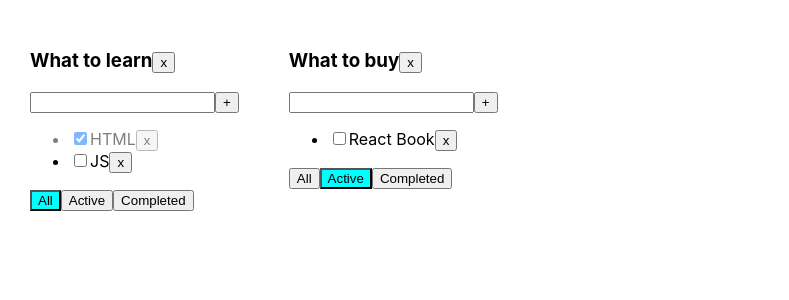
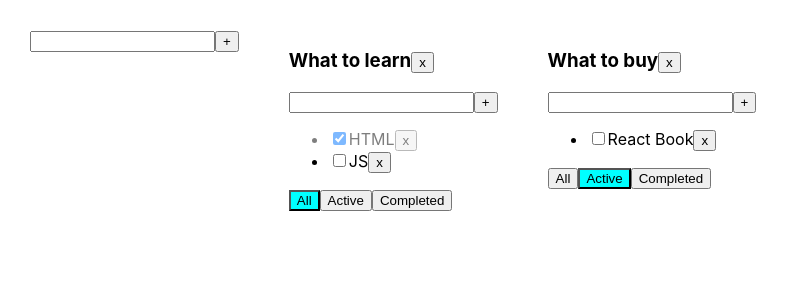
Before and after one commit to iRootPro/TodoListJS, a React (Create React App) app: page / in a window 1280 px wide. Shown: the top 300 px of the page, without its empty margins (0-789 px from the left). Built offline with nearby package versions, Linux system fonts and the light colour scheme.

Commit message:
Add editable mode for tasks and todolists

```diff
--- /dev/null
+++ b/src/AddItemForm.tsx
@@ -0,0 +1,42 @@
+import React, {ChangeEvent, KeyboardEvent, useState} from "react";
+
+type PropsType = {
+    addItem: (title: string) => void
+}
+
+export function AddItemForm(props: PropsType) {
+
+    let [itemName, setItemName] = useState<string>('')
+    let [error, setError] = useState<string | null>(null)
+
+    let onItemNameChanged = (e: ChangeEvent<HTMLInputElement>) => {
+        setItemName(e.currentTarget.value)
+        setError(null)
+    }
+
+    let onAddItemNameKeyPressed = (e: KeyboardEvent<HTMLInputElement>) => {
+        if (e.charCode === 13) addItem()
+    }
+
+    let addItem = () => {
+        if (itemName.trim()) {
+            props.addItem(itemName.trim())
+            setItemName('')
+        } else {
+            setError('Title is required!')
+        }
+    }
+
+    return (
+        <div>
+            <input className={error ? 'error' : ''}
+                   type={'text'}
+                   value={itemName}
+                   onChange={onItemNameChanged}
+                   onKeyPress={onAddItemNameKeyPressed}
+            />
+            <button onClick={addItem}>+</button>
+            {error && <div className={'error-message'}>{error}</div>}
+        </div>
+    )
+}
--- a/src/App.tsx
+++ b/src/App.tsx
@@ -2,6 +2,7 @@ import React, {useState} from 'react';
 import './App.css';
 import {TodoList} from "./TodoList";
 import {v1} from "uuid";
+import {AddItemForm} from "./AddItemForm";
 
 
 export type TaskType = {
@@ -64,6 +65,23 @@ function App() {
         setTasks({...tasks})
     }
 
+    function changeTaskTitle(id: string, newTitle: string, todolistId: string) {
+        let todolistTasks = tasks[todolistId]
+        let task = todolistTasks.find(t => t.id === id)
+        if (task) {
+            task.title = newTitle
+        }
+        setTasks({...tasks})
+    }
+
+    function changeTodoListTitle(todoListID: string, newTitle: string) {
+        const todoList = todoLists.find(tl => tl.id === todoListID)
+        if (todoList) {
+            todoList.title = newTitle
+            setTodoLists([...todoLists])
+        }
+    }
+
     function removeTask(taskId: string, todolistId: string) {
         let todolistTasks = tasks[todolistId]
         tasks[todolistId] = todolistTasks.filter(t => t.id != taskId)
@@ -84,8 +102,23 @@ function App() {
         setTasks({...tasks})
     }
 
+    function addTodoList(title: string) {
+        let newTodoListID = v1()
+        let newTodoList: TodoListType = {
+            id: newTodoListID,
+            title: title,
+            filter: "all"
+        }
+        setTodoLists([...todoLists, newTodoList])
+        setTasks({
+            ...tasks, [newTodoListID]: []
+        })
+    }
+
+
     return (
         <div className="App">
+            <AddItemForm addItem={addTodoList}/>
             {
                 todoLists.map(t => {
                     let allTodolistTasks = tasks[t.id]
@@ -108,6 +141,8 @@ function App() {
                             changeStatus={changeStatus}
                             filter={t.filter}
                             removeTodoList={removeTodoList}
+                            changeTaskTitle={changeTaskTitle}
+                            changeTodoListTitle={changeTodoListTitle}
                         />
                     )
                 })
--- /dev/null
+++ b/src/EditableSpan.tsx
@@ -0,0 +1,29 @@
+import React, {ChangeEvent, useState} from "react";
+
+type PropsType = {
+    title: string
+    saveNewTitle: (newTitle: string) => void
+}
+
+export function EditableSpan(props: PropsType) {
+    let [editMode, setEditMode] = useState<boolean>(false)
+    let [title, setTitle] = useState<string>(props.title)
+    const activateEditMode = () => {
+        setEditMode(true)
+        setTitle(props.title)
+    }
+
+    const deActivateEditMode = () => {
+        setEditMode(false)
+        props.saveNewTitle(title)
+    }
+
+    const changeTitle = (e: ChangeEvent<HTMLInputElement>) => {
+        setTitle(e.currentTarget.value)
+    }
+
+    return (
+        editMode ? <input value={title} onBlur={deActivateEditMode} autoFocus={true} onChange={changeTitle}/> :
+            <span onDoubleClick={activateEditMode}>{props.title}</span>
+    )
+}
--- a/src/TodoList.tsx
+++ b/src/TodoList.tsx
@@ -1,5 +1,7 @@
 import React, {ChangeEvent, useState, KeyboardEvent} from "react";
 import {FilterValuesType, TaskType} from "./App";
+import {AddItemForm} from "./AddItemForm";
+import {EditableSpan} from "./EditableSpan";
 
 type PropsType = {
     id: string,
@@ -11,29 +13,12 @@ type PropsType = {
     changeStatus: (id: string, isDone: boolean, todolistId: string) => void
     filter: FilterValuesType
     removeTodoList: (id: string) => void
+    changeTaskTitle: (id: string, newTitle: string, todolistId: string) => void
+    changeTodoListTitle: (todoListID: string, newTitle: string) => void
 }
 
 export function TodoList(props: PropsType) {
 
-    let [newTitleTask, setNewTitleTask] = useState<string>('')
-    let [error, setError] = useState<string | null>(null)
-
-    let addTask = () => {
-        if (newTitleTask.trim()) {
-            props.addTask(newTitleTask.trim(), props.id)
-            setNewTitleTask('')
-        } else {
-            setError('Title is required!')
-        }
-
-    }
-    let onTaskNameChanged = (e: ChangeEvent<HTMLInputElement>) => {
-        setNewTitleTask(e.currentTarget.value)
-        setError(null)
-    }
-    let onAddTaskNameKeyPressed = (e: KeyboardEvent<HTMLInputElement>) => {
-        if (e.charCode === 13) addTask()
-    }
     let onAllClickHandler = () => props.changeFilter('all', props.id)
     let onActiveClickHandler = () => props.changeFilter('active', props.id)
     let onCompletedClickHandler = () => props.changeFilter('completed', props.id)
@@ -42,18 +27,21 @@ export function TodoList(props: PropsType) {
     function removeTodoList() {
         props.removeTodoList(props.id)
     }
+
+    function addTask(title: string) {
+        props.addTask(title, props.id)
+    }
+
+    function changeTodoListTitle(newTitle: string) {
+        props.changeTodoListTitle(props.id, newTitle)
+    }
+
     return (
         <div>
-            <h3>{props.title}<button onClick={removeTodoList}>x</button></h3>
-            <div>
-                <input className={error ? 'error' : ''} type={'text'}
-                       value={newTitleTask}
-                       onChange={onTaskNameChanged}
-                       onKeyPress={onAddTaskNameKeyPressed}
-                />
-                <button onClick={addTask}>+</button>
-                {error && <div className={'error-message'}>{error}</div>}
-            </div>
+            <h3><EditableSpan title={props.title} saveNewTitle={changeTodoListTitle} />
+                <button onClick={removeTodoList}>x</button>
+            </h3>
+            <AddItemForm addItem={addTask}/>
             <ul>
                 {props.tasks.map(t => {
                     let removeTask = () => {
@@ -61,6 +49,10 @@ export function TodoList(props: PropsType) {
                     }
                     let changeStatus = (e: ChangeEvent<HTMLInputElement>) => {
                         props.changeStatus(t.id, e.currentTarget.checked, props.id)
+                    }
+
+                    let changeTaskTitle = (newTitle: string) => {
+                        props.changeTaskTitle(t.id, newTitle, props.id)
                     }
                     return (
                         <li key={t.id}
@@ -71,7 +63,7 @@ export function TodoList(props: PropsType) {
                                 checked={t.isDone}
                                 onChange={changeStatus}
                             />
-                            <span>{t.title}</span>
+                            <EditableSpan title={t.title} saveNewTitle={changeTaskTitle}/>
                             <button onClick={removeTask}>x
                             </button>
                         </li>
```
